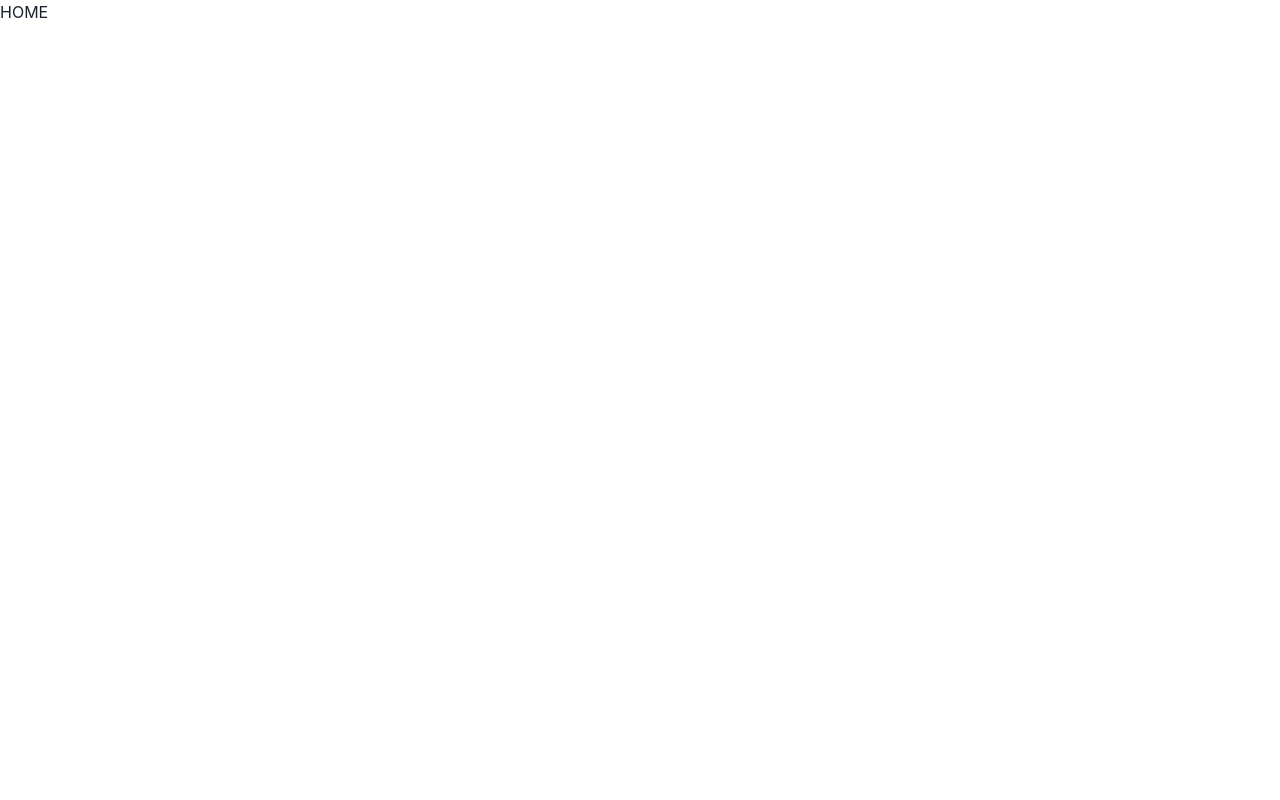
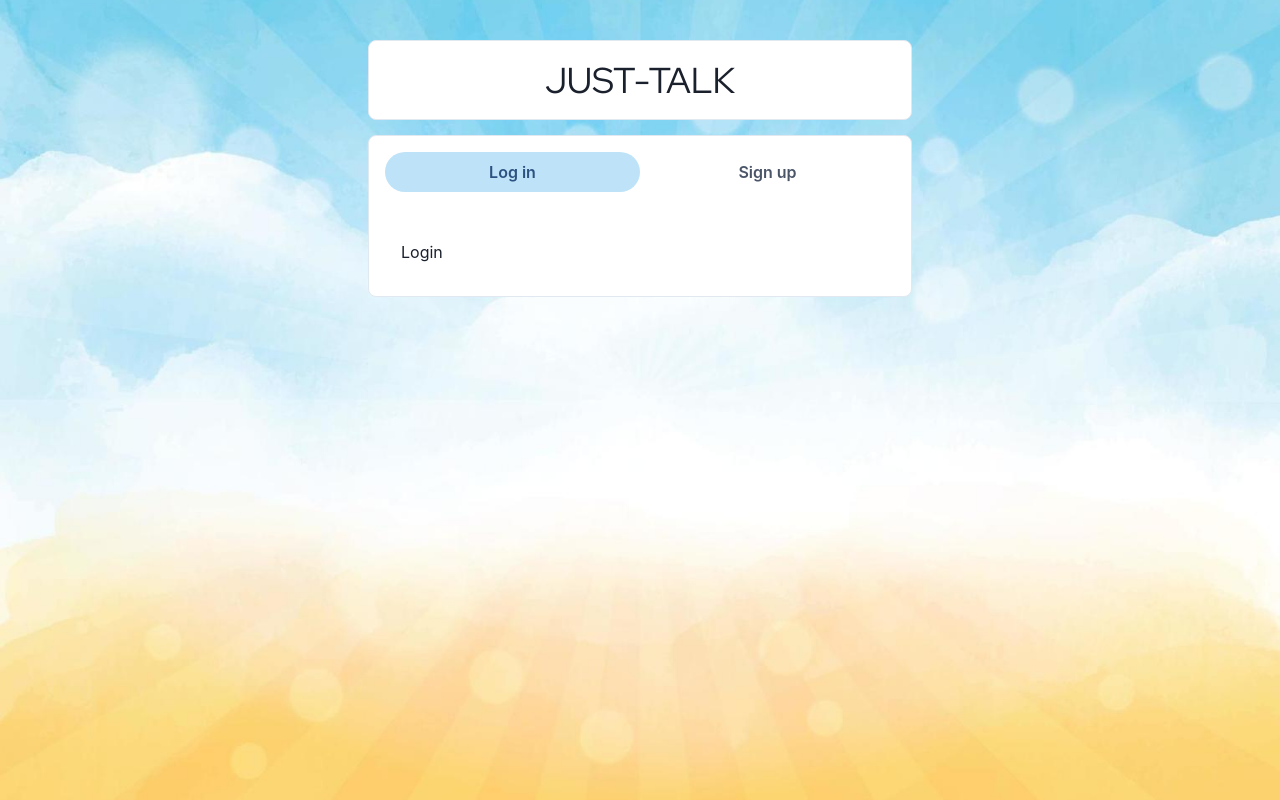
Before and after one commit to ArchitKandu/Babble, a React (Create React App) app in the folder frontend/: page / in a window 1280 px wide. Built offline with nearby package versions, Linux system fonts and the light colour scheme.

Commit message:
Login and Signup Basic

```diff
--- a/frontend/src/App.css
+++ b/frontend/src/App.css
@@ -0,0 +1,8 @@
+@import url('https://fonts.googleapis.com/css2?family=Red+Hat+Display&display=swap');
+.App{
+    min-height: 100vh;
+    display: flex;
+    background-image:url('./images/background.png');
+    background-size: cover;
+    background-position: center;
+}
--- a/frontend/src/App.js
+++ b/frontend/src/App.js
@@ -1,7 +1,7 @@
 import './App.css';
 import { Route } from 'react-router-dom';
-import Home from './components/Home';
-import Chats from './components/Chats'
+import Home from './pages/Home';
+import Chats from './pages/Chats';
 
 function App() {
   return (
--- /dev/null
+++ b/frontend/src/components/Authentication/Login.js
@@ -0,0 +1,11 @@
+import React from 'react'
+
+const Login = () => {
+  return (
+    <div>
+      Login
+    </div>
+  )
+}
+
+export default Login
--- /dev/null
+++ b/frontend/src/components/Authentication/Signup.js
@@ -0,0 +1,11 @@
+import React from 'react'
+
+const Signup = () => {
+  return (
+    <div>
+      Signup
+    </div>
+  )
+}
+
+export default Signup
--- a/frontend/src/components/Home.js
+++ /dev/null
@@ -1,11 +0,0 @@
-import React from 'react';
-
-const Home = () => {
-  return (
-    <div>
-      HOME
-    </div>
-  )
-}
-
-export default Home
--- /dev/null
+++ b/frontend/src/pages/Home.js
@@ -0,0 +1,40 @@
+import React from 'react';
+import { Container, Box, Text, Tabs, TabList, TabPanels, Tab, TabPanel } from '@chakra-ui/react'
+import Login from '../components/Authentication/Login';
+import Signup from '../components/Authentication/Signup';
+const Home = () => {
+  return (
+    <Container maxW='xl' centerContent>
+      <Box
+        d='flex'
+        p={3}
+        justifyContent={'center'}
+        bg='white'
+        w='100%'
+        m='40px 0 15px 0'
+        borderRadius='lg'
+        borderWidth='1px'
+        >
+          <Text textAlign='center' fontSize='4xl' fontFamily='red hat display'>JUST-TALK</Text>
+        </Box>
+        <Box bg='white' w='100%' p={4} borderRadius='lg' borderWidth='1px' >
+          <Tabs variant='soft-rounded'>
+            <TabList mb='2em'>
+              <Tab w='50%'>Log in</Tab>
+              <Tab w='50%'>Sign up</Tab>
+            </TabList>
+            <TabPanels>
+              <TabPanel>
+                <Login/>
+              </TabPanel>
+              <TabPanel>
+                <Signup/>
+              </TabPanel>
+            </TabPanels>
+          </Tabs>
+        </Box>
+    </Container>
+  )
+}
+
+export default Home
```
Also changed, not shown: frontend/src/images/background.png (added), frontend/src/pages/Chats.js (renamed from frontend/src/components/Chats.js).
